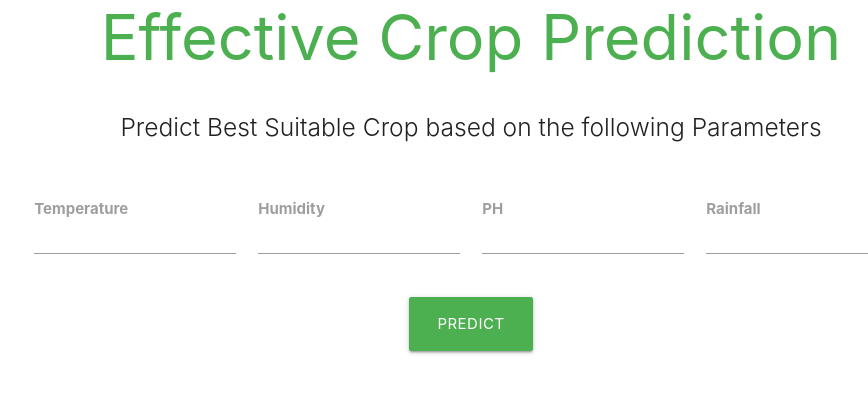
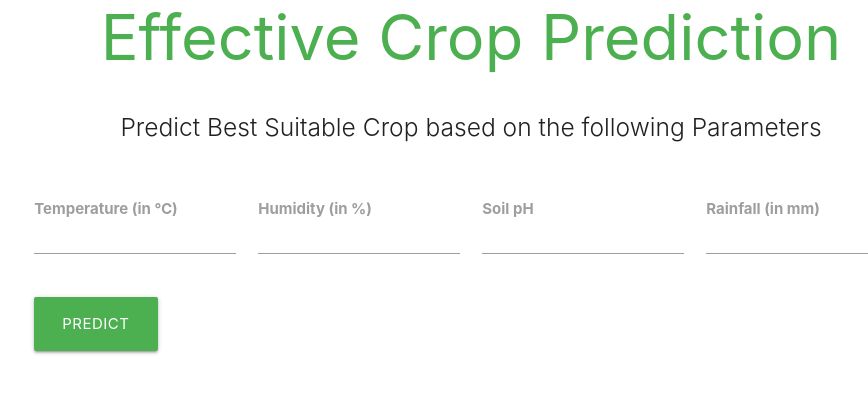
Before and after one commit to UtkarshDhavale/Effective-Crop-Prediction-using-Machine-Learning, a Flask app: page / in a window 1280 px wide. Shown: the part 163-556 px from the top of the page, without its empty margins (169-1037 px from the left). Run offline with Flask 2, Linux system fonts and the light colour scheme; parts of the project's set-up code (start-up, migrations or seed data) failed here and were passed over; some libraries are stand-ins or nearby versions.

Commit message:
Update index.html

```diff
--- a/templates/index.html
+++ b/templates/index.html
@@ -31,30 +31,30 @@
     <form action='/predict' method="POST" class="col s12">
           <div class="row">
               <div class="input-field col s3">
-                  <label for="Temperature"><b>Temperature</b></label>
+                  <label for="Temperature"><b>Temperature (in &#8451)</b></label>
                   <br>
                 <input   id="Temperature" name='Temperature'type="text" class="validate">
               </div>
 
               <div class="input-field col s3">
-                  <label for="Humidity"><b>Humidity</b></label>
+                  <label for="Humidity"><b>Humidity (in %)</b></label>
                   <br>
                 <input id="Humidity" name="Humidity" type="text" class="validate">
               </div>
 
               <div class="input-field col s3">
-                  <label for="PH"><b>PH</b></label>
+                  <label for="PH"><b>Soil pH </b></label>
                   <br>
-                <input   id="PH" name='PH'type="text" class="validate">
+                <input   id="pH" name='pH'type="text" class="validate">
               </div>
 
               <div class="input-field col s3">
-                <label for="Rainfall"><b>Rainfall</b></label>
+                <label for="Rainfall"><b>Rainfall (in mm)</b></label>
                   <br>
                 <input id="Rainfall"  name="Rainfall" type="text" class="validate">
               </div>
 
-          </div>
+          </div
 
           <div class="row center">
               <button type="submit" class="btn-large waves-effect waves-light green">Predict</button>
```
